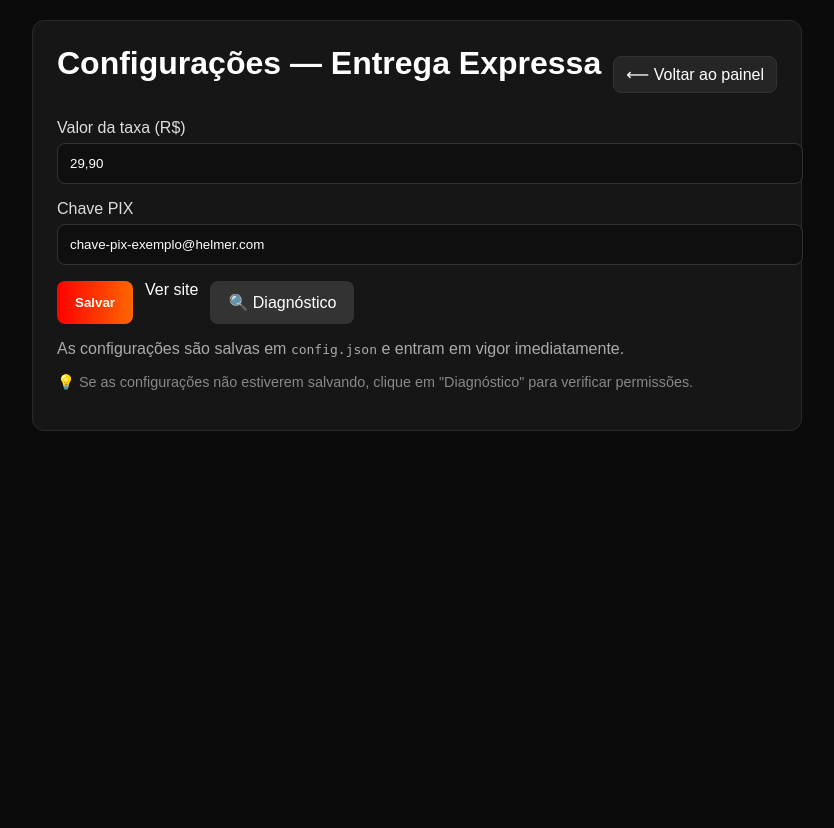
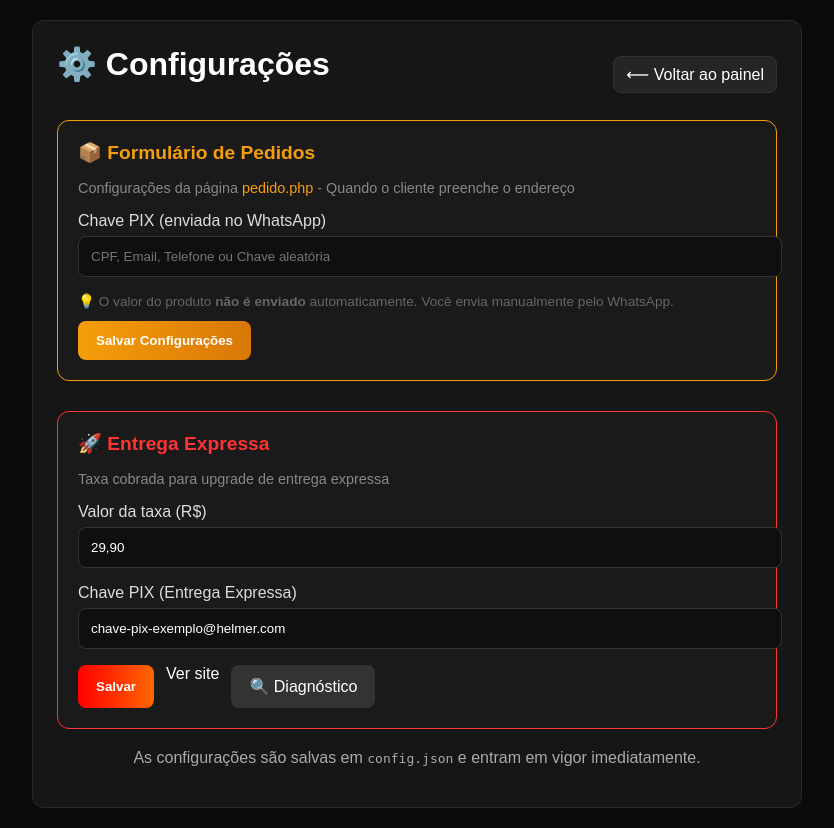
Before and after one commit to DexsDevelopers/site-rastreamento, a PHP site: page /admin_settings.php in a window 1280 px wide. Shown: the whole page, without its empty margins (223-1057 px from the left). Before the commit the page ends 431 px from the top, so only its background shows below. Run offline with PHP 8.4, Linux system fonts and the light colour scheme; the visitor is signed in with stand-in values (Sample User, id 1).

Commit message:
feat: adicionar menu de config para PIX dos pedidos - Remover valor automatico da msg WhatsApp - Adicionar secao de config do formulario de pedidos - Separar PIX do pedido do PIX da entrega expressa

```diff
--- a/admin_settings.php
+++ b/admin_settings.php
@@ -16,6 +16,38 @@ $message = '';
 $type = '';
 $currentFee = getDynamicConfig('EXPRESS_FEE_VALUE', getConfig('EXPRESS_FEE_VALUE', 29.90));
 $currentPix = getDynamicConfig('EXPRESS_PIX_KEY', getConfig('EXPRESS_PIX_KEY', 'pix@exemplo.com'));
+
+// Configurações do formulário de pedidos
+$pedidoPixKey = getDynamicConfig('PEDIDO_PIX_KEY', '');
+
+// Salvar configurações do formulário de pedidos
+if ($_SERVER['REQUEST_METHOD'] === 'POST' && isset($_POST['salvar_settings_pedido'])) {
+    try {
+        $pixPedido = isset($_POST['pedido_pix_key']) ? trim($_POST['pedido_pix_key']) : '';
+
+        $savedPixPedido = setDynamicConfig('PEDIDO_PIX_KEY', $pixPedido);
+
+        if (!$savedPixPedido) {
+            throw new Exception('Erro ao salvar configurações. Verifique permissões do arquivo config.json.');
+        }
+
+        writeLog("Configurações do formulário de pedidos atualizadas: PIX={$pixPedido}", 'INFO');
+
+        if (function_exists('opcache_reset')) {
+            opcache_reset();
+        }
+        clearstatcache(true, __DIR__ . '/config.json');
+
+        $pedidoPixKey = getDynamicConfig('PEDIDO_PIX_KEY', '');
+
+        $message = "✅ Configurações do formulário de pedidos salvas com sucesso!";
+        $type = 'success';
+    } catch (Exception $e) {
+        $message = $e->getMessage();
+        $type = 'error';
+        writeLog("Erro ao salvar configurações de pedidos: " . $e->getMessage(), 'ERROR');
+    }
+}
 
 if ($_SERVER['REQUEST_METHOD'] === 'POST' && isset($_POST['salvar_settings_express'])) {
     try {
@@ -101,19 +133,46 @@ if ($_SERVER['REQUEST_METHOD'] === 'POST' && isset($_POST['salvar_settings_expre
 <body>
     <div class="container">
         <div class="topbar">
-            <h1>Configurações — Entrega Expressa</h1>
+            <h1>⚙️ Configurações</h1>
             <a href="admin.php">⟵ Voltar ao painel</a>
         </div>
         <?php if ($message): ?>
-            <div class="msg <?= $type ?>"><?= htmlspecialchars($message) ?></div>
+            <div class="msg <?= $type ?>"><?= nl2br(htmlspecialchars($message)) ?></div>
         <?php endif; ?>
+
+        <!-- Configurações do Formulário de Pedidos -->
+        <div style="margin-bottom: 30px; padding: 20px; background: #1a1a1a; border-radius: 12px; border: 1px solid #F59E0B;">
+            <h2 style="margin-top: 0; color: #F59E0B; font-size: 1.2rem;">📦 Formulário de Pedidos</h2>
+            <p style="color: #888; margin-bottom: 16px; font-size: 0.9rem;">
+                Configurações da página <a href="pedido.php" target="_blank" style="color: #F59E0B;">pedido.php</a> - Quando o cliente preenche o endereço
+            </p>
+            <form method="POST">
+                <div class="form-group">
+                    <label for="pedido_pix_key">Chave PIX (enviada no WhatsApp)</label>
+                    <input type="text" name="pedido_pix_key" id="pedido_pix_key" value="<?= htmlspecialchars($pedidoPixKey) ?>" placeholder="CPF, Email, Telefone ou Chave aleatória">
+                </div>
+                <p style="color: #666; font-size: 0.85rem; margin-bottom: 12px;">
+                    💡 O valor do produto <strong>não é enviado</strong> automaticamente. Você envia manualmente pelo WhatsApp.
+                </p>
+                <div class="actions">
+                    <button type="submit" name="salvar_settings_pedido" style="background: linear-gradient(90deg, #F59E0B, #D97706);">Salvar Configurações</button>
+                </div>
+            </form>
+        </div>
+
+        <!-- Configurações de Entrega Expressa -->
+        <div style="padding: 20px; background: #1a1a1a; border-radius: 12px; border: 1px solid #ff3333;">
+            <h2 style="margin-top: 0; color: #ff3333; font-size: 1.2rem;">🚀 Entrega Expressa</h2>
+            <p style="color: #888; margin-bottom: 16px; font-size: 0.9rem;">
+                Taxa cobrada para upgrade de entrega expressa
+            </p>
             <form method="POST">
                 <div class="form-group">
                     <label for="express_fee_value">Valor da taxa (R$)</label>
                     <input type="text" name="express_fee_value" id="express_fee_value" value="<?= htmlspecialchars(number_format((float)$currentFee, 2, ',', '')) ?>" inputmode="decimal" required>
                 </div>
                 <div class="form-group">
-                <label for="express_pix_key">Chave PIX</label>
+                    <label for="express_pix_key">Chave PIX (Entrega Expressa)</label>
                     <input type="text" name="express_pix_key" id="express_pix_key" value="<?= htmlspecialchars($currentPix) ?>" required>
                 </div>
                 <div class="actions">
@@ -122,8 +181,9 @@ if ($_SERVER['REQUEST_METHOD'] === 'POST' && isset($_POST['salvar_settings_expre
                     <a href="debug_config.php" target="_blank" style="background:#333;padding:12px 18px;border-radius:8px;">🔍 Diagnóstico</a>
                 </div>
             </form>
-        <p style="margin-top:16px;color:#aaa;">As configurações são salvas em <code>config.json</code> e entram em vigor imediatamente.</p>
-        <p style="margin-top:8px;color:#888;font-size:0.9rem;">💡 Se as configurações não estiverem salvando, clique em "Diagnóstico" para verificar permissões.</p>
+        </div>
+
+        <p style="margin-top:20px;color:#aaa;text-align:center;">As configurações são salvas em <code>config.json</code> e entram em vigor imediatamente.</p>
     </div>
 </body>
 </html>
```
Also changed, not shown: pedido.php (+5 -7 lines). Lines whose indentation alone changed are shown as unchanged.
